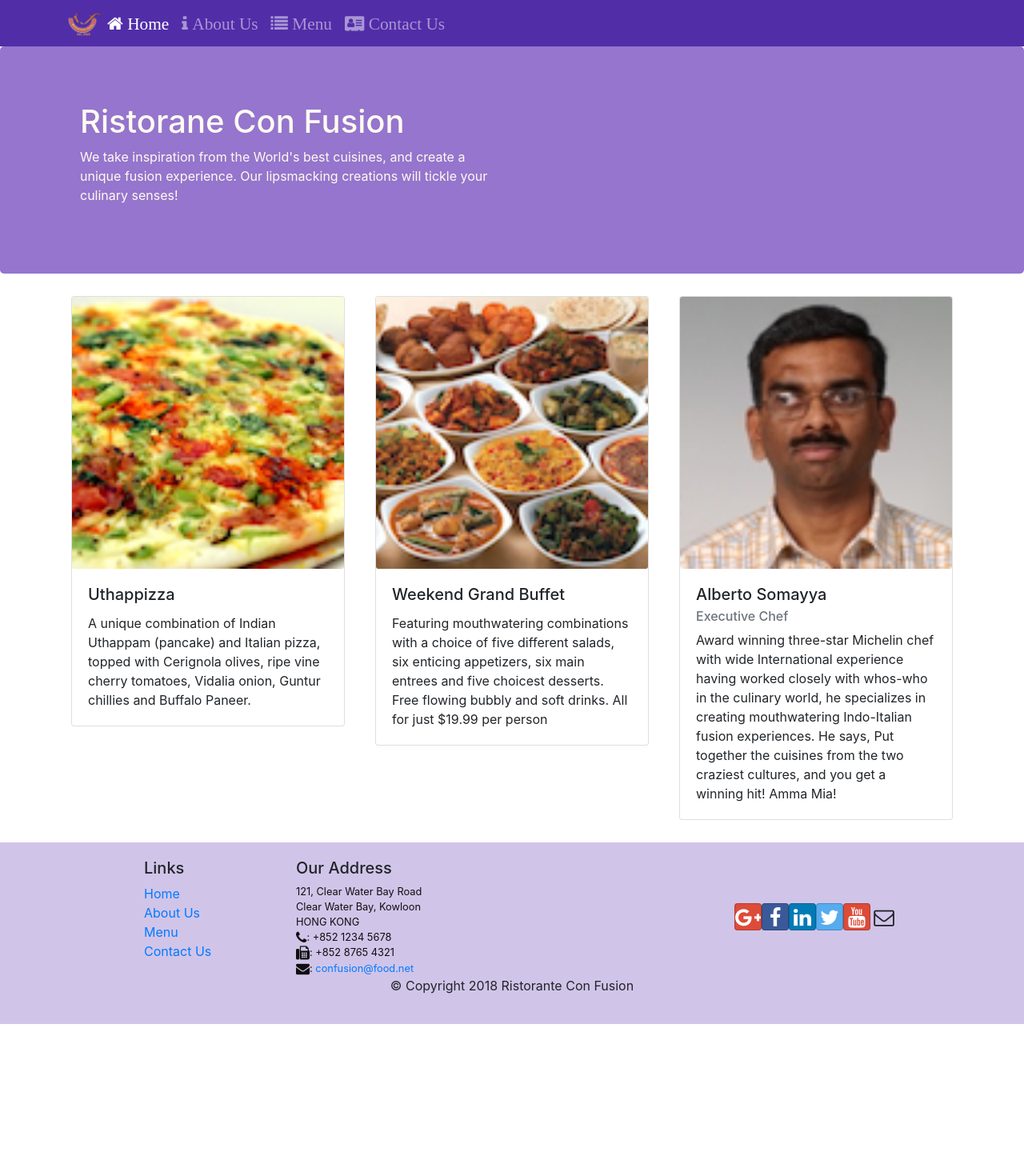
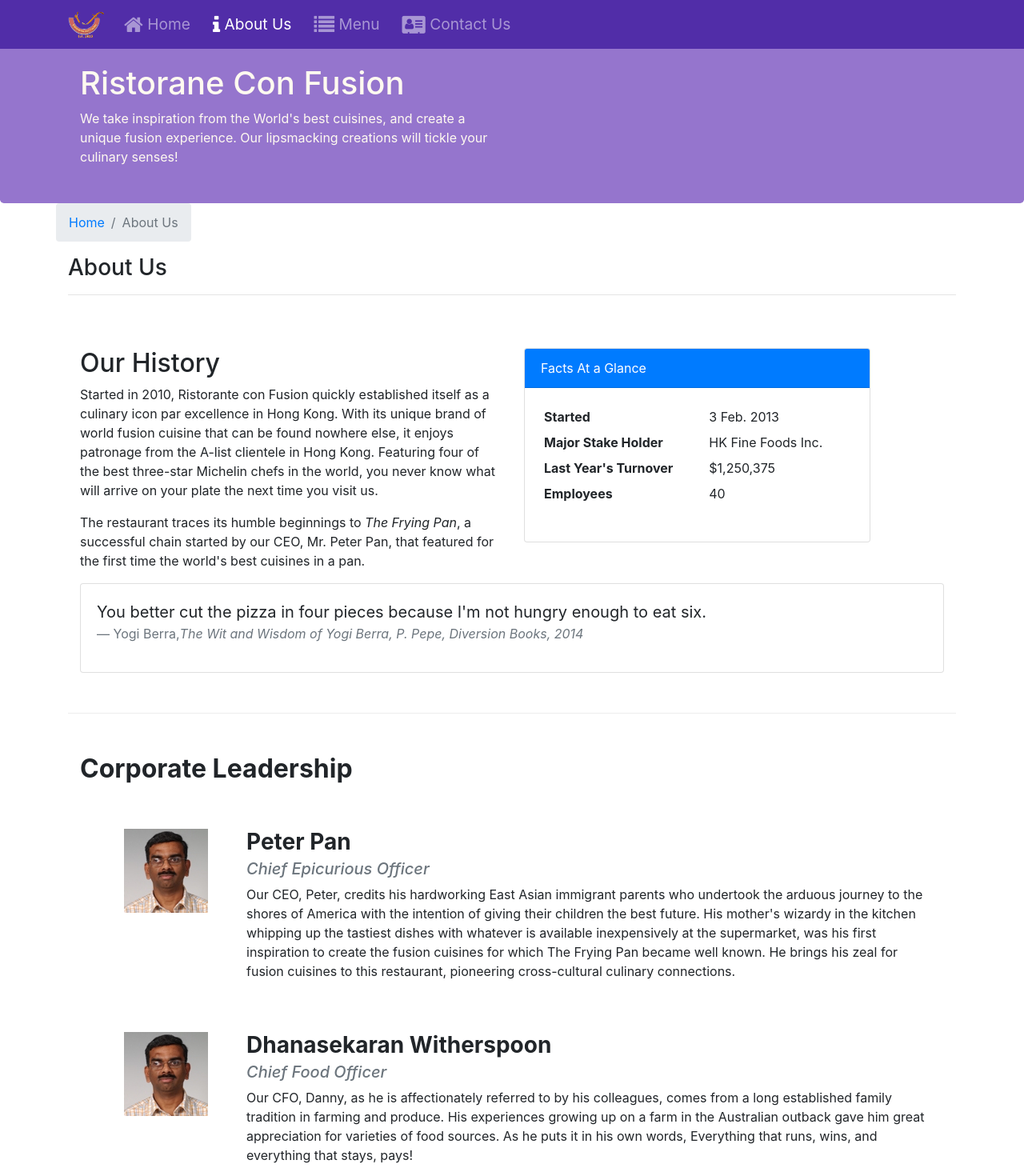
Before and after one commit to acdixon91/confusion---react, a React (Create React App) app: page /aboutus in a window 1280 px wide. Before the commit this address led to /home. Shown: the top 1470 px of the page at 80% size. Before the commit the page ends 1280 px from the top, so only its background shows below. Built offline with nearby package versions, Linux system fonts and the light colour scheme.

Commit message:
Assignment 2

```diff
--- a/src/App.css
+++ b/src/App.css
@@ -16,7 +16,7 @@
   padding: 20px 0px 20px 0px;
 }
 .jumbotron {
-  padding: 70px 30px 70px 30px;
+  padding: 80px 30px 30px 30px;
   margin: 0px auto;
   background: #9575cd;
   color: floralwhite;
@@ -31,3 +31,8 @@ address {
 .navbar-dark {
   background-color: #512da8;
 }
+
+.nav-link {
+  font-size: larger;
+  padding-right: 20px !important;
+}
--- a/src/components/AboutComponent.js
+++ b/src/components/AboutComponent.js
@@ -1,20 +1,51 @@
-import React from 'react';
-import { Breadcrumb, BreadcrumbItem, Card, CardBody, CardHeader, Media } from 'reactstrap';
-import { Link } from 'react-router-dom';
+import React from "react";
+import {
+  Breadcrumb,
+  BreadcrumbItem,
+  Card,
+  CardBody,
+  CardHeader,
+  Media,
+} from "reactstrap";
+import { Link } from "react-router-dom";
+
+function RenderLeader({ leader }) {
+  return (
+    <div key={leader.id} className="col-12 mt-5">
+      <Media tag="li">
+        <Media left middle>
+          <Media object src={leader.image} alt={leader.name} />
+        </Media>
+        <Media body className="ml-5">
+          <Media heading className="h3 font-weight-bold mb-1">
+            {leader.name}
+          </Media>
+          <Media heading className="h5 font-italic text-muted mt-0">
+            {leader.designation}
+          </Media>
+          <p>{leader.description}</p>
+        </Media>
+      </Media>
+    </div>
+  );
+}
 
 function About(props) {
-
   const leaders = props.leaders.map((leader) => {
     return (
-            <p>Leader {leader.name}</p>
+      <div>
+        <RenderLeader leader={leader} />
+      </div>
     );
   });
 
-    return(
+  return (
     <div className="container">
       <div className="row">
         <Breadcrumb>
-                    <BreadcrumbItem><Link to="/home">Home</Link></BreadcrumbItem>
+          <BreadcrumbItem>
+            <Link to="/home">Home</Link>
+          </BreadcrumbItem>
           <BreadcrumbItem active>About Us</BreadcrumbItem>
         </Breadcrumb>
         <div className="col-12">
@@ -25,12 +56,26 @@ function About(props) {
       <div className="row row-content">
         <div className="col-12 col-md-6">
           <h2>Our History</h2>
-                    <p>Started in 2010, Ristorante con Fusion quickly established itself as a culinary icon par excellence in Hong Kong. With its unique brand of world fusion cuisine that can be found nowhere else, it enjoys patronage from the A-list clientele in Hong Kong.  Featuring four of the best three-star Michelin chefs in the world, you never know what will arrive on your plate the next time you visit us.</p>
-                    <p>The restaurant traces its humble beginnings to <em>The Frying Pan</em>, a successful chain started by our CEO, Mr. Peter Pan, that featured for the first time the world's best cuisines in a pan.</p>
+          <p>
+            Started in 2010, Ristorante con Fusion quickly established itself as
+            a culinary icon par excellence in Hong Kong. With its unique brand
+            of world fusion cuisine that can be found nowhere else, it enjoys
+            patronage from the A-list clientele in Hong Kong. Featuring four of
+            the best three-star Michelin chefs in the world, you never know what
+            will arrive on your plate the next time you visit us.
+          </p>
+          <p>
+            The restaurant traces its humble beginnings to{" "}
+            <em>The Frying Pan</em>, a successful chain started by our CEO, Mr.
+            Peter Pan, that featured for the first time the world's best
+            cuisines in a pan.
+          </p>
         </div>
         <div className="col-12 col-md-5">
           <Card>
-                        <CardHeader className="bg-primary text-white">Facts At a Glance</CardHeader>
+            <CardHeader className="bg-primary text-white">
+              Facts At a Glance
+            </CardHeader>
             <CardBody>
               <dl className="row p-1">
                 <dt className="col-6">Started</dt>
@@ -49,11 +94,16 @@ function About(props) {
           <Card>
             <CardBody className="bg-faded">
               <blockquote className="blockquote">
-                                <p className="mb-0">You better cut the pizza in four pieces because
-                                    I'm not hungry enough to eat six.</p>
-                                <footer className="blockquote-footer">Yogi Berra,
-                                <cite title="Source Title">The Wit and Wisdom of Yogi Berra,
-                                    P. Pepe, Diversion Books, 2014</cite>
+                <p className="mb-0">
+                  You better cut the pizza in four pieces because I'm not hungry
+                  enough to eat six.
+                </p>
+                <footer className="blockquote-footer">
+                  Yogi Berra,
+                  <cite title="Source Title">
+                    The Wit and Wisdom of Yogi Berra, P. Pepe, Diversion Books,
+                    2014
+                  </cite>
                 </footer>
               </blockquote>
             </CardBody>
@@ -62,12 +112,10 @@ function About(props) {
       </div>
       <div className="row row-content">
         <div className="col-12">
-                    <h2>Corporate Leadership</h2>
+          <h2 className="font-weight-bolder">Corporate Leadership</h2>
         </div>
         <div className="col-12">
-                    <Media list>
-                        {leaders}
-                    </Media>
+          <Media list>{leaders}</Media>
         </div>
       </div>
     </div>
--- a/src/components/DishdetailComp.js
+++ b/src/components/DishdetailComp.js
@@ -67,6 +67,9 @@ function Dishdetail(props) {
       <div className="row">
         <Breadcrumb>
           <BreadcrumbItem>
+            <Link to="/Home">Home</Link>
+          </BreadcrumbItem>
+          <BreadcrumbItem>
             <Link to="/menu">Menu</Link>
           </BreadcrumbItem>
           <BreadcrumbItem active>{props.dish.name}</BreadcrumbItem>
--- a/src/components/FooterComponent.js
+++ b/src/components/FooterComponent.js
@@ -80,7 +80,7 @@ function Footer(props) {
         </div>
         <div className="row justify-content-center">
           <div className="col-auto">
-            <p>© Copyright 2018 Ristorante Con Fusion</p>
+            <p>© Copyright 2020 Ristorante Con Fusion</p>
           </div>
         </div>
       </div>
--- a/src/components/HeaderComponent.js
+++ b/src/components/HeaderComponent.js
@@ -28,40 +28,38 @@ class Header extends Component {
   render() {
     return (
       <React.Fragment>
-        <Navbar dark expand="md">
+        <Navbar dark expand="md" fixed="top">
           <div className="container">
             <NavbarToggler onClick={this.toggleNav} />
             <NavbarBrand className="mr-auto" href="/">
               <img
                 src="assets/images/logo.png"
-                height="30"
-                width="41"
+                height="35"
+                width="46"
                 alt="Ristorane Con Fusion"
+                className="mr-3"
               ></img>
             </NavbarBrand>
             <Collapse isOpen={this.state.isNavOpen} navbar>
               <Nav navbar>
                 <NavItem>
                   <NavLink className="nav-link" to="/home">
-                    <span className="fa fa-home fa-lg"> Home</span>
+                    <i className="fa fa-home fa-lg"></i> Home
                   </NavLink>
                 </NavItem>
                 <NavItem>
                   <NavLink className="nav-link" to="/aboutus">
-                    <span className="fa fa-info fa-lg"> About Us</span>
+                    <i className="fa fa-info fa-lg"></i> About Us
                   </NavLink>
                 </NavItem>
                 <NavItem>
                   <NavLink className="nav-link" to="/menu">
-                    <span className="fa fa-list fa-lg"> Menu</span>
+                    <i className="fa fa-list fa-lg"></i> Menu
                   </NavLink>
                 </NavItem>
                 <NavItem>
                   <NavLink className="nav-link" to="/contactus">
-                    <span className="fa fa-address-card fa-lg">
-                      {" "}
-                      Contact Us
-                    </span>
+                    <i className="fa fa-address-card fa-lg"></i> Contact Us
                   </NavLink>
                 </NavItem>
               </Nav>
--- a/src/components/MainComponent.js
+++ b/src/components/MainComponent.js
@@ -2,6 +2,7 @@ import React, { Component } from "react";
 import Home from "./HomeComponent";
 import Menu from "./MenuComponent";
 import Contact from "./ContactComponent";
+import About from "./AboutComponent";
 import DishDetail from "./DishdetailComp";
 import Header from "./HeaderComponent";
 import Footer from "./FooterComponent";
@@ -61,6 +62,10 @@ class Main extends Component {
               component={() => <Menu dishes={this.state.dishes} />}
             />
             <Route path="/menu/:dishId" component={DishWithId} />
+            <Route
+              path="/aboutus"
+              component={() => <About leaders={this.state.leaders} />}
+            />
             <Route exact path="/contactus" component={Contact} />
             <Redirect to="/home" />
           </Switch>
--- a/src/shared/leaders.js
+++ b/src/shared/leaders.js
@@ -1,38 +1,42 @@
 export const LEADERS = [
   {
     id: 0,
-      name: 'Peter Pan',
-      image: '/assets/images/alberto.png',
-      designation: 'Chief Epicurious Officer',
-      abbr: 'CEO',
+    name: "Peter Pan",
+    image: "/assets/images/alberto.png",
+    designation: "Chief Epicurious Officer",
+    abbr: "CEO",
     featured: false,
-      description: "Our CEO, Peter, credits his hardworking East Asian immigrant parents who undertook the arduous journey to the shores of America with the intention of giving their children the best future. His mother's wizardy in the kitchen whipping up the tastiest dishes with whatever is available inexpensively at the supermarket, was his first inspiration to create the fusion cuisines for which The Frying Pan became well known. He brings his zeal for fusion cuisines to this restaurant, pioneering cross-cultural culinary connections."
+    description:
+      "Our CEO, Peter, credits his hardworking East Asian immigrant parents who undertook the arduous journey to the shores of America with the intention of giving their children the best future. His mother's wizardy in the kitchen whipping up the tastiest dishes with whatever is available inexpensively at the supermarket, was his first inspiration to create the fusion cuisines for which The Frying Pan became well known. He brings his zeal for fusion cuisines to this restaurant, pioneering cross-cultural culinary connections.",
   },
   {
     id: 1,
-      name: 'Dhanasekaran Witherspoon',
-      image: '/assets/images/alberto.png',
-      designation: 'Chief Food Officer',
-      abbr: 'CFO',
+    name: "Dhanasekaran Witherspoon",
+    image: "/assets/images/alberto.png",
+    designation: "Chief Food Officer",
+    abbr: "CFO",
     featured: false,
-      description: 'Our CFO, Danny, as he is affectionately referred to by his colleagues, comes from a long established family tradition in farming and produce. His experiences growing up on a farm in the Australian outback gave him great appreciation for varieties of food sources. As he puts it in his own words, Everything that runs, wins, and everything that stays, pays!'
+    description:
+      "Our CFO, Danny, as he is affectionately referred to by his colleagues, comes from a long established family tradition in farming and produce. His experiences growing up on a farm in the Australian outback gave him great appreciation for varieties of food sources. As he puts it in his own words, Everything that runs, wins, and everything that stays, pays!",
   },
   {
     id: 2,
-      name: 'Agumbe Tang',
-      image: '/assets/images/alberto.png',
-      designation: 'Chief Taste Officer',
-      abbr: 'CTO',
+    name: "Agumbe Tang",
+    image: "/assets/images/alberto.png",
+    designation: "Chief Taste Officer",
+    abbr: "CTO",
     featured: false,
-      description: 'Blessed with the most discerning gustatory sense, Agumbe, our CFO, personally ensures that every dish that we serve meets his exacting tastes. Our chefs dread the tongue lashing that ensues if their dish does not meet his exacting standards. He lives by his motto, You click only if you survive my lick.'
+    description:
+      "Blessed with the most discerning gustatory sense, Agumbe, our CFO, personally ensures that every dish that we serve meets his exacting tastes. Our chefs dread the tongue lashing that ensues if their dish does not meet his exacting standards. He lives by his motto, You click only if you survive my lick.",
   },
   {
     id: 3,
-      name: 'Alberto Somayya',
-      image: '/assets/images/alberto.png',
-      designation: 'Executive Chef',
-      abbr: 'EC',
+    name: "Alberto Somayya",
+    image: "/assets/images/alberto.png",
+    designation: "Executive Chef",
+    abbr: "EC",
     featured: true,
-      description: 'Award winning three-star Michelin chef with wide International experience having worked closely with whos-who in the culinary world, he specializes in creating mouthwatering Indo-Italian fusion experiences. He says, Put together the cuisines from the two craziest cultures, and you get a winning hit! Amma Mia!'
-    }
+    description:
+      "Award winning three-star Michelin chef with wide International experience having worked closely with whos-who in the culinary world, he specializes in creating mouthwatering Indo-Italian fusion experiences. He says, Put together the cuisines from the two craziest cultures, and you get a winning hit! Amma Mia!",
+  },
 ];
```
Lines whose indentation alone changed are shown as unchanged.
